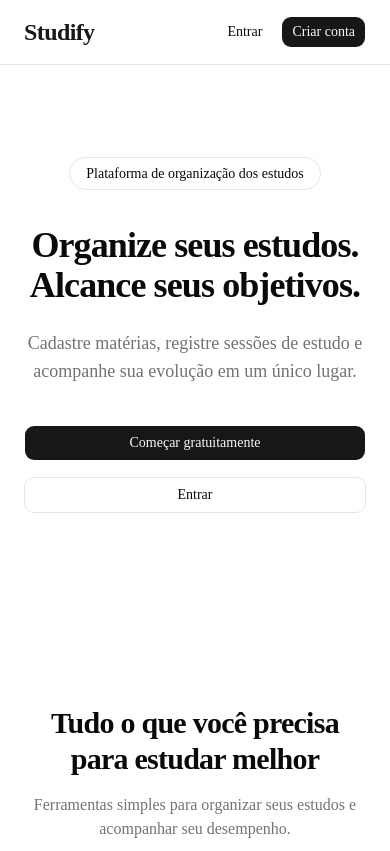
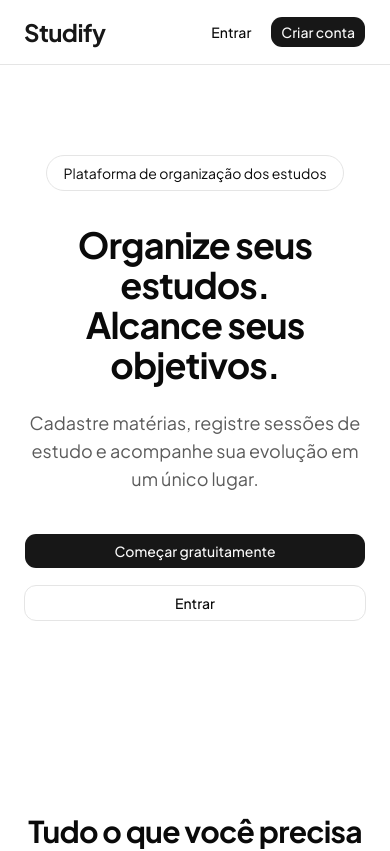
Before and after one commit to edsonbrendon/studify, a Next.js app: page / in a window 390 px wide. Shown: the top 851 px of the page. Built offline with nearby package versions, Linux system fonts and the light colour scheme.

Commit message:
feat: refactor subject edit and new pages with consistent layout and navigation style: update global styles for improved readability and aesthetics fix: adjust subject form card width for better responsiveness

```diff
--- a/src/app/(dashboard)/subjects/[id]/edit/page.tsx
+++ b/src/app/(dashboard)/subjects/[id]/edit/page.tsx
@@ -1,7 +1,11 @@
+import { ArrowLeft } from "lucide-react";
+import Link from "next/link";
 import { notFound } from "next/navigation";
 
 import { getSubjectById } from "@/actions/subject/subject.actions";
+import { PageContainer } from "@/components/dashboard/layout/page-container";
 import { EditSubjectForm } from "@/components/forms/edit-subject-form";
+import { Button } from "@/components/ui/button";
 
 type EditSubjectPageProps = Readonly<{
   params: Promise<{
@@ -21,18 +25,23 @@
   }
 
   return (
-    <div className="space-y-6">
-      <div>
-        <h1 className="text-3xl font-bold">
-          Editar matéria
-        </h1>
-
-        <p className="text-muted-foreground">
-          Atualize as informações da matéria.
-        </p>
-      </div>
-
+    <PageContainer
+      header={
+        <Button
+          variant="outline"
+          asChild
+          className="w-fit"
+        >
+          <Link href="/subjects">
+            <ArrowLeft className="mr-2 size-4" />
+            Voltar
+          </Link>
+        </Button>
+      }
+      title="Editar matéria"
+      description="Atualize as informações da matéria."
+    >
       <EditSubjectForm subject={subject} />
-    </div>
+    </PageContainer>
   );
 }
--- a/src/app/(dashboard)/subjects/new/page.tsx
+++ b/src/app/(dashboard)/subjects/new/page.tsx
@@ -8,9 +8,7 @@
 export default function NewSubjectPage() {
   return (
     <PageContainer
-      title="Nova matéria"
-      description="Cadastre uma nova matéria para organizar seus estudos."
-    >
+      header={
         <Button
           variant="outline"
           asChild
@@ -21,7 +19,10 @@
             Voltar
           </Link>
         </Button>
-
+      }
+      title="Nova matéria"
+      description="Cadastre uma nova matéria para organizar seus estudos."
+    >
       <NewSubjectForm />
     </PageContainer>
   );
--- a/src/app/globals.css
+++ b/src/app/globals.css
@@ -7,9 +7,11 @@
 @theme inline {
   --color-background: var(--background);
   --color-foreground: var(--foreground);
+
   --font-sans: var(--font-sans);
   --font-mono: var(--font-geist-mono);
   --font-heading: var(--font-sans);
+
   --color-sidebar-ring: var(--sidebar-ring);
   --color-sidebar-border: var(--sidebar-border);
   --color-sidebar-accent-foreground: var(--sidebar-accent-foreground);
@@ -18,11 +20,13 @@
   --color-sidebar-primary: var(--sidebar-primary);
   --color-sidebar-foreground: var(--sidebar-foreground);
   --color-sidebar: var(--sidebar);
+
   --color-chart-5: var(--chart-5);
   --color-chart-4: var(--chart-4);
   --color-chart-3: var(--chart-3);
   --color-chart-2: var(--chart-2);
   --color-chart-1: var(--chart-1);
+
   --color-ring: var(--ring);
   --color-input: var(--input);
   --color-border: var(--border);
@@ -39,6 +43,7 @@
   --color-popover: var(--popover);
   --color-card-foreground: var(--card-foreground);
   --color-card: var(--card);
+
   --radius-sm: calc(var(--radius) * 0.6);
   --radius-md: calc(var(--radius) * 0.8);
   --radius-lg: var(--radius);
@@ -49,28 +54,41 @@
 }
 
 :root {
+  --background: oklch(1 0 0);
+  --foreground: oklch(0.145 0 0);
+
   --card: oklch(1 0 0);
   --card-foreground: oklch(0.145 0 0);
+
   --popover: oklch(1 0 0);
   --popover-foreground: oklch(0.145 0 0);
+
   --primary: oklch(0.205 0 0);
   --primary-foreground: oklch(0.985 0 0);
+
   --secondary: oklch(0.97 0 0);
   --secondary-foreground: oklch(0.205 0 0);
+
   --muted: oklch(0.97 0 0);
-  --muted-foreground: oklch(0.556 0 0);
+  --muted-foreground: oklch(0.47 0 0);
+
   --accent: oklch(0.97 0 0);
   --accent-foreground: oklch(0.205 0 0);
+
   --destructive: oklch(0.577 0.245 27.325);
+
   --border: oklch(0.922 0 0);
   --input: oklch(0.922 0 0);
   --ring: oklch(0.708 0 0);
+
   --chart-1: oklch(0.87 0 0);
   --chart-2: oklch(0.556 0 0);
   --chart-3: oklch(0.439 0 0);
   --chart-4: oklch(0.371 0 0);
   --chart-5: oklch(0.269 0 0);
-  --radius: 0.625rem;
+
+  --radius: 0.75rem;
+
   --sidebar: oklch(0.985 0 0);
   --sidebar-foreground: oklch(0.145 0 0);
   --sidebar-primary: oklch(0.205 0 0);
@@ -79,34 +97,42 @@
   --sidebar-accent-foreground: oklch(0.205 0 0);
   --sidebar-border: oklch(0.922 0 0);
   --sidebar-ring: oklch(0.708 0 0);
-  --background: oklch(1 0 0);
-  --foreground: oklch(0.145 0 0);
 }
 
 .dark {
   --background: oklch(0.145 0 0);
   --foreground: oklch(0.985 0 0);
+
   --card: oklch(0.205 0 0);
   --card-foreground: oklch(0.985 0 0);
+
   --popover: oklch(0.205 0 0);
   --popover-foreground: oklch(0.985 0 0);
+
   --primary: oklch(0.922 0 0);
   --primary-foreground: oklch(0.205 0 0);
+
   --secondary: oklch(0.269 0 0);
   --secondary-foreground: oklch(0.985 0 0);
+
   --muted: oklch(0.269 0 0);
-  --muted-foreground: oklch(0.708 0 0);
+  --muted-foreground: oklch(0.72 0 0);
+
   --accent: oklch(0.269 0 0);
   --accent-foreground: oklch(0.985 0 0);
+
   --destructive: oklch(0.704 0.191 22.216);
+
   --border: oklch(1 0 0 / 10%);
   --input: oklch(1 0 0 / 15%);
   --ring: oklch(0.556 0 0);
+
   --chart-1: oklch(0.87 0 0);
   --chart-2: oklch(0.556 0 0);
   --chart-3: oklch(0.439 0 0);
   --chart-4: oklch(0.371 0 0);
   --chart-5: oklch(0.269 0 0);
+
   --sidebar: oklch(0.205 0 0);
   --sidebar-foreground: oklch(0.985 0 0);
   --sidebar-primary: oklch(0.488 0.243 264.376);
@@ -121,10 +147,48 @@
   * {
     @apply border-border outline-ring/50;
   }
+
+  *:focus-visible {
+    @apply outline-2 outline-offset-2;
+  }
+
+  html {
+    @apply font-sans scroll-smooth;
+  }
+
   body {
-    @apply bg-background text-foreground;
+    @apply bg-background text-foreground antialiased;
+    font-feature-settings: "rlig" 1, "calt" 1;
   }
-  html {
-    @apply font-sans;
+
+  h1,
+  h2,
+  h3,
+  h4,
+  h5,
+  h6 {
+    font-family: var(--font-heading);
+    @apply font-semibold tracking-tight;
+  }
+
+  h1 {
+    @apply text-3xl;
+  }
+
+  h2 {
+    @apply text-2xl;
+  }
+
+  h3 {
+    @apply text-xl;
+  }
+
+  p {
+    @apply leading-7;
+  }
+
+  ::selection {
+    background: var(--primary);
+    color: var(--primary-foreground);
   }
 }
--- a/src/app/layout.tsx
+++ b/src/app/layout.tsx
@@ -1,12 +1,18 @@
 import type { Metadata } from "next";
-import { Geist, Geist_Mono } from "next/font/google";
+import {
+  Geist_Mono,
+  Plus_Jakarta_Sans,
+} from "next/font/google";
 import { Toaster } from "sonner";
+
 import { AuthProvider } from "@/components/providers/session-provider";
+
 import "./globals.css";
 
-const geistSans = Geist({
-  variable: "--font-geist-sans",
+const plusJakartaSans = Plus_Jakarta_Sans({
+  variable: "--font-sans",
   subsets: ["latin"],
+  weight: ["400", "500", "600", "700"],
 });
 
 const geistMono = Geist_Mono({
@@ -15,8 +21,8 @@
 });
 
 export const metadata: Metadata = {
-  title: "Create Next App",
-  description: "Generated by create next app",
+  title: "Studify",
+  description: "Organize e acompanhe seus estudos.",
 };
 
 export default function RootLayout({
@@ -26,15 +32,16 @@
 }>) {
   return (
     <html
-      lang="en"
-      className={`${geistSans.variable} ${geistMono.variable} h-full antialiased`}
+      lang="pt-BR"
+      className={`${plusJakartaSans.variable} ${geistMono.variable} h-full antialiased`}
     >
       <body>
-        <AuthProvider>
-          {children}
-        </AuthProvider>
+        <AuthProvider>{children}</AuthProvider>
 
-        <Toaster richColors position="top-right" />
+        <Toaster
+          richColors
+          position="top-right"
+        />
       </body>
     </html>
   );
--- a/src/components/dashboard/layout/page-container.tsx
+++ b/src/components/dashboard/layout/page-container.tsx
@@ -3,23 +3,25 @@
 type PageContainerProps = Readonly<{
   title: string;
   description?: string;
-  children: ReactNode;
+  header?: React.ReactNode;
+  children: React.ReactNode;
 }>;
 
 export function PageContainer({
   title,
   description,
+  header,
   children,
 }: PageContainerProps) {
   return (
     <div className="space-y-6">
+      {header}
+
       <div>
-        <h1 className="text-3xl font-bold tracking-tight">
-          {title}
-        </h1>
+        <h1 className="text-3xl font-bold">{title}</h1>
 
         {description && (
-          <p className="mt-1 text-muted-foreground">
+          <p className="text-muted-foreground">
             {description}
           </p>
         )}
--- a/src/components/forms/subject-form.tsx
+++ b/src/components/forms/subject-form.tsx
@@ -53,7 +53,7 @@
   }
 
   return (
-    <Card className="max-w-xl">
+    <Card className="w-full">
       <CardHeader>
         <CardTitle>Dados da matéria</CardTitle>
       </CardHeader>
```
Lines whose indentation alone changed are shown as unchanged.
